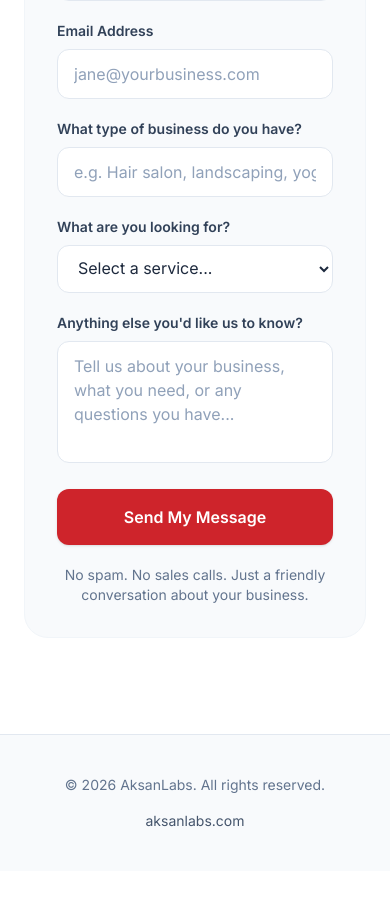
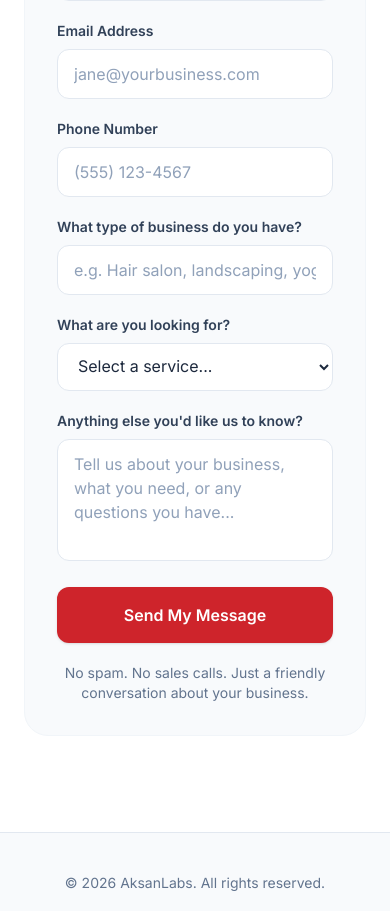
Before and after one commit to paksan32/aksanlabs-smb, a Next.js app: page / in a window 390 px wide. Shown: the part 8710-9621 px from the top of the page. Before the commit the page ends 9581 px from the top, so only its background shows below. Built offline with nearby package versions, Linux system fonts and the light colour scheme.

Commit message:
Add required phone number field to lead intake form
Lets us call leads directly, not just email them.

Co-Authored-By: Claude Sonnet 5 <noreply@anthropic.com>
Claude-Session: https://claude.ai/code/session_014Tx9MXgFuCDro9hCNB1n3L

```diff
--- a/app/api/contact/route.ts
+++ b/app/api/contact/route.ts
@@ -3,7 +3,7 @@ import type { NextRequest } from 'next/server'
 
 export async function POST(request: NextRequest) {
   const body = await request.json()
-  const { name, email, business, service, message, landing_page } = body
+  const { name, email, phone, business, service, message, landing_page } = body
 
   const res = await fetch(process.env.ADMIN_LEADS_URL!, {
     method: 'POST',
@@ -11,6 +11,7 @@ export async function POST(request: NextRequest) {
       source: 'smb',
       name,
       email,
+      phone,
       business_type: business,
       service,
       message,
--- a/components/sections/Contact.tsx
+++ b/components/sections/Contact.tsx
@@ -29,6 +29,7 @@ export default function Contact() {
       body: JSON.stringify({
         name: data.get('name'),
         email: data.get('email'),
+        phone: data.get('phone'),
         business: data.get('business'),
         service: data.get('service'),
         message: data.get('message'),
@@ -105,6 +106,17 @@ export default function Contact() {
               </div>
             </div>
             <div>
+              <label htmlFor="phone" className="block text-sm font-semibold text-slate-700 mb-2">Phone Number</label>
+              <input
+                id="phone"
+                type="tel"
+                name="phone"
+                required
+                placeholder="(555) 123-4567"
+                className="w-full px-4 py-3 rounded-xl border border-slate-200 bg-white text-slate-800 placeholder-slate-400 focus:outline-none focus:ring-2 focus:ring-brand-red focus:border-transparent text-base"
+              />
+            </div>
+            <div>
               <label htmlFor="business" className="block text-sm font-semibold text-slate-700 mb-2">What type of business do you have?</label>
               <input
                 id="business"
```
Also changed, not shown: 1 other file (tests, documents, lock files or other folders).
